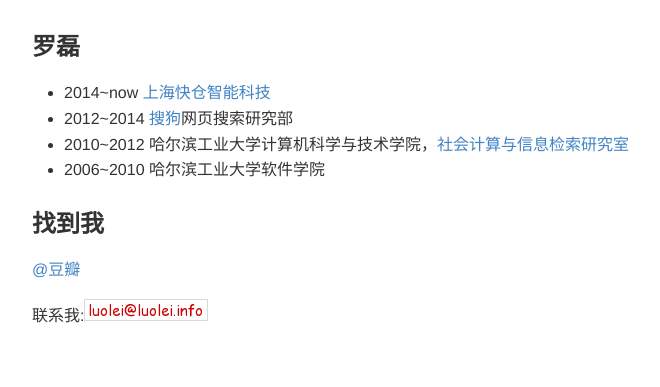
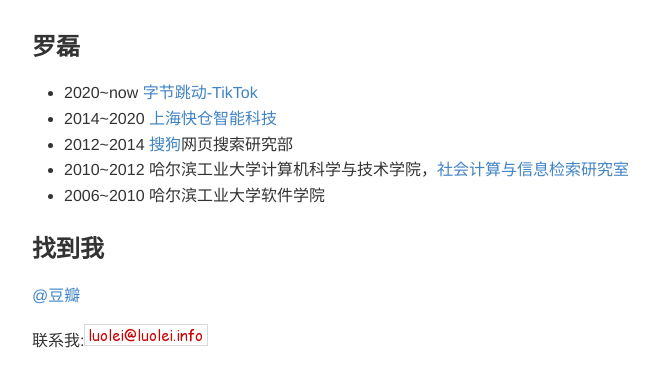
Before and after one commit to luoleicn/luoleicn.github.io, a Jekyll site: the page built from aboutme.md, in a window 1280 px wide. Shown: the top 387 px of the page, without its empty margins (243-903 px from the left). Built offline with Jekyll 4.4.1, drawn with Linux system fonts in a browser that asks for light colours; comment, search, counter and statistics services are not loaded.

Commit message:
update me

```diff
--- a/aboutme.md
+++ b/aboutme.md
@@ -5,7 +5,8 @@
 
 
 ### 罗磊
-+ 2014~now [上海快仓智能科技](http://www.flashhold.com/)
++ 2020~now [字节跳动-TikTok](https://www.tiktok.com/)
++ 2014~2020 [上海快仓智能科技](http://www.flashhold.com/)
 + 2012~2014 [搜狗](http://www.sogou.com/)网页搜索研究部
 + 2010~2012 哈尔滨工业大学计算机科学与技术学院，[社会计算与信息检索研究室](http://ir.hit.edu.cn/)
 + 2006~2010 哈尔滨工业大学软件学院
```
